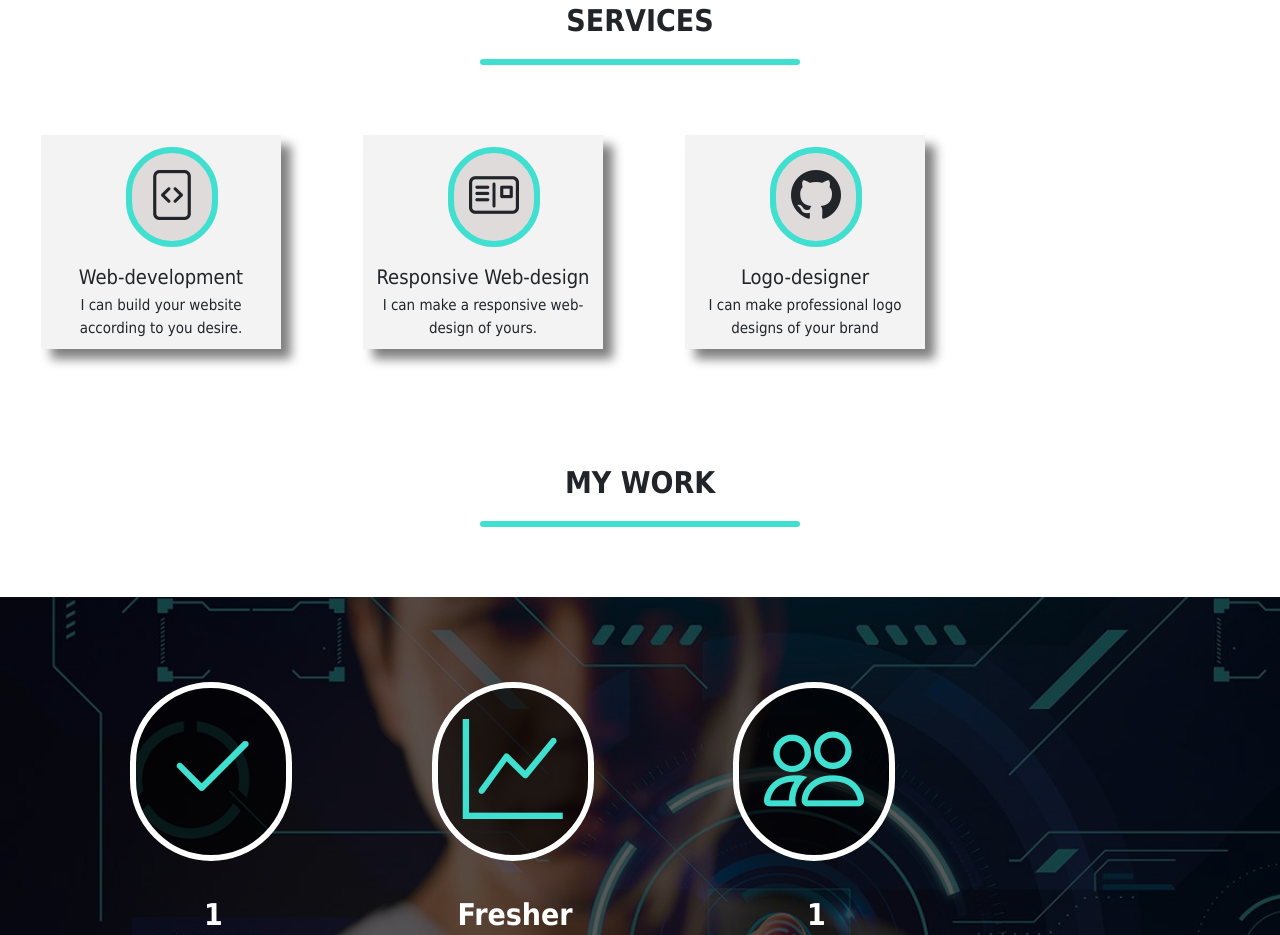
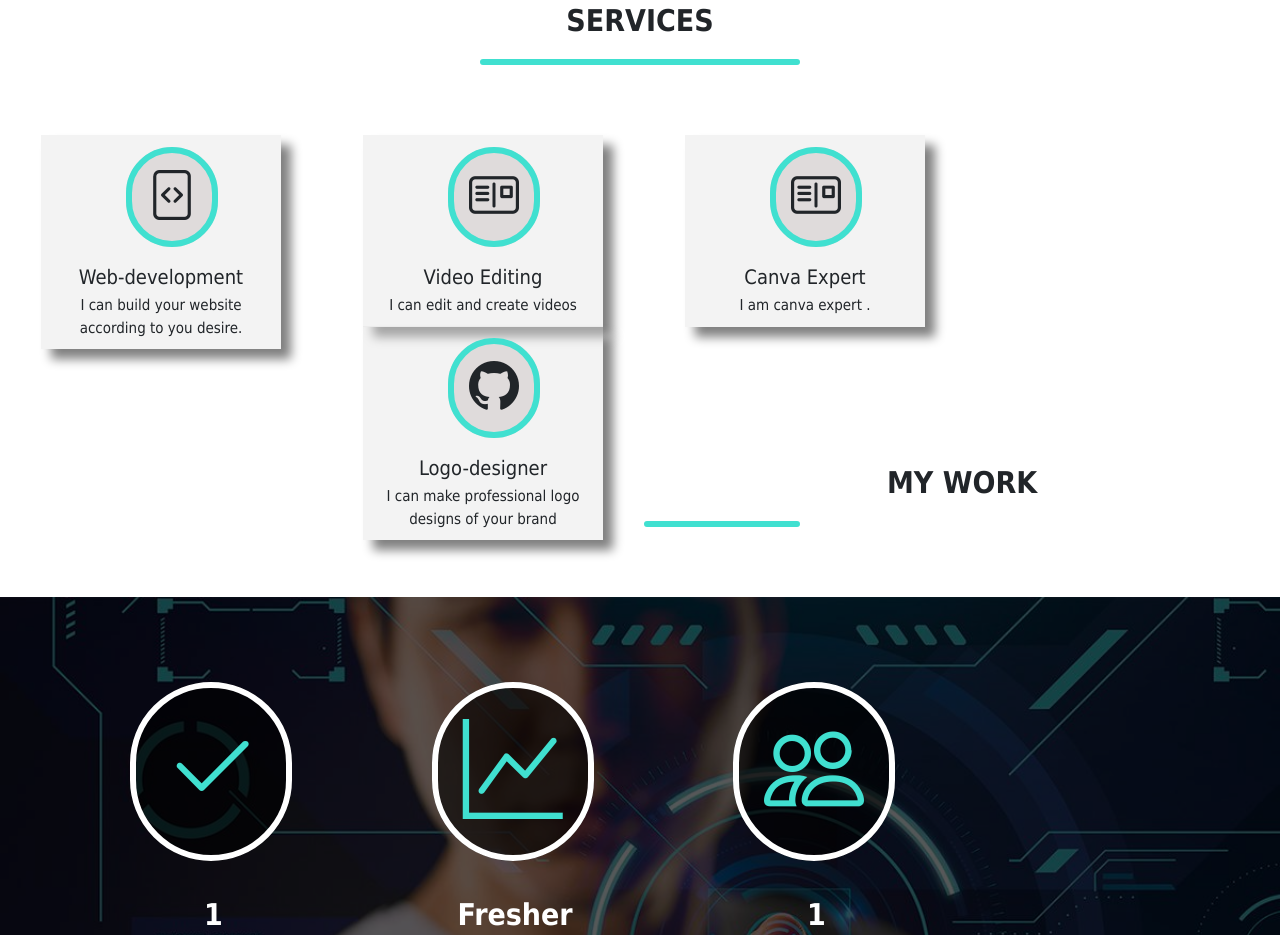
Before and after one commit to mhuzs/webdeveloper-logo, a plain HTML site: page index.html in a window 1280 px wide. Shown: the part 1448-2383 px from the top of the page. Drawn offline with nearby package versions, Linux system fonts and the light colour scheme.

Commit message:
Update index.html

```diff
--- a/index.html
+++ b/index.html
@@ -168,8 +168,19 @@
           <i class="bi bi-postcard"></i>
         </div>
         <div class="body">
-          <h5 class="title">Responsive Web-design</h5>
-          <p class="text"> I can make a responsive web-design of yours.
+          <h5 class="title">Video Editing</h5>
+          <p class="text"> I can edit and create videos
+          </p>
+        </div>
+      </div>
+            </div>
+      <div class="ser-card" data-aos="flip-left">
+        <div class="top">
+          <i class="bi bi-postcard"></i>
+        </div>
+        <div class="body">
+          <h5 class="title">Canva Expert</h5>
+          <p class="text"> I am canva expert .
           </p>
         </div>
       </div>
```
